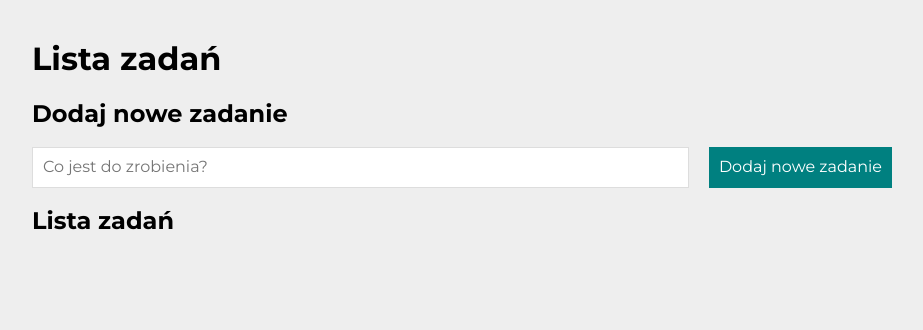
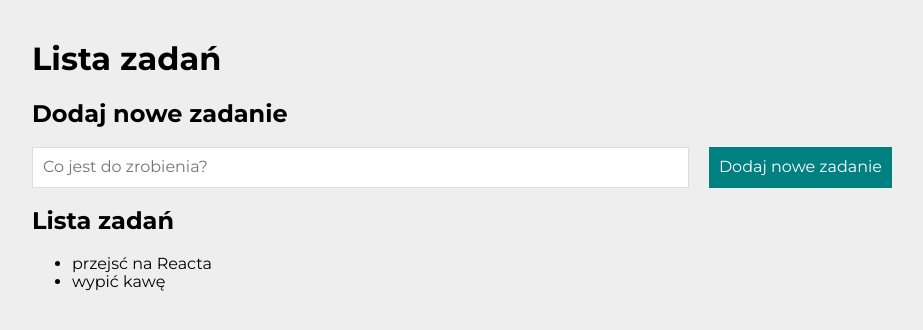
Before and after one commit to mg-wiewiora/to-do-list-react, a React (Create React App) app: page / in a window 1280 px wide. Shown: the top 330 px of the page, without its empty margins (178-1101 px from the left). Built offline with nearby package versions, Linux system fonts and the light colour scheme.

Commit message:
const List  updated

```diff
--- a/src/List/index.js
+++ b/src/List/index.js
@@ -1,8 +1,16 @@
-const List = (props) => {
-  <ul className="list"></ul>;
-  {
-    props.tasks.map((task) => <li>{task.content}</li>);
-  }
-};
+const List = (props) => (
+  <ul className="list">
+    {props.tasks.map((task) => (
+      <li
+        key={task.id}
+        className={`list__taskBody${
+          task.done && props.hideDone ? " list__taskBody--hidden" : ""
+        }`}
+      >
+        {task.content}
+      </li>
+    ))}
+  </ul>
+);
 
 export default List;
--- /dev/null
+++ b/src/List/style.css
@@ -0,0 +1,58 @@
+.list {
+    margin: 0;
+    padding: 0;
+    list-style: none;
+}
+
+.list__taskBody {
+    display: grid;
+    grid-template-columns: auto 1fr auto;
+    grid-gap: 10px;
+    padding: 10px;
+    align-items: center;
+    border-bottom: 1px solid #ddd;
+
+}
+
+.list__taskBody--hidden {
+    display: none;
+}
+
+.list__taskContent--done {
+    text-decoration: line-through;
+}
+
+.list__taskButton {
+    color: white;
+    border: none;
+    padding: 0;
+    height: 30px;
+    width: 30px;
+    cursor: pointer;
+}
+
+.list__taskButton--checkMark {
+    background-color: #0a8127;
+    transition: 0.5s;
+}
+
+.list__taskButton--checkMark:hover {
+    background-color: #0b982f;
+}
+
+.list__taskButton--checkMark:active {
+    background-color: #0daf36;
+}
+
+.list__taskButton--delete {
+    background-color: #e42121;
+    transition: 0.5s;
+}
+
+.list__taskButton--delete:hover {
+    background-color: #e74040;
+}
+
+.list__taskButton--delete:active {
+    background-color: #ea5757;
+}
```
